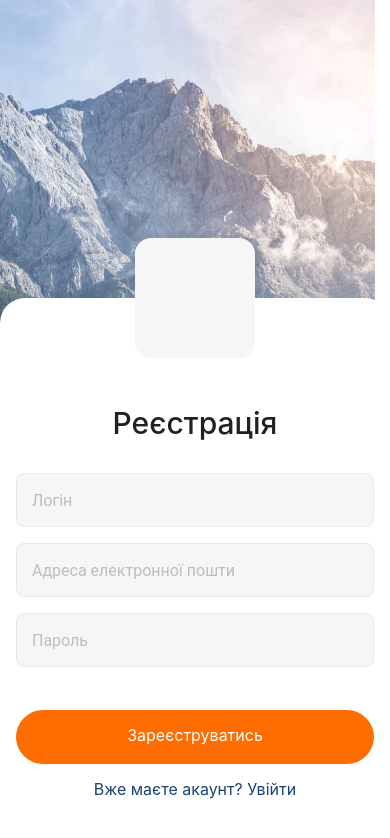
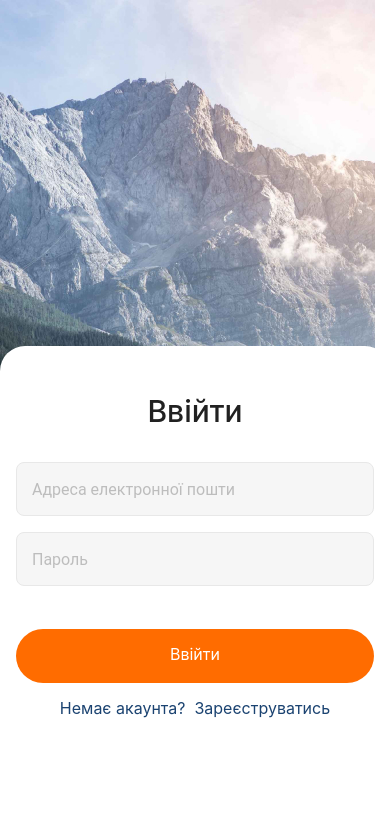
Before and after one commit to VolodymyrShostak/reactNative, a React Native app: screen / in a window 390 px wide. Shown: the top 838 px of the page. Built offline with nearby package versions, Linux system fonts and the light colour scheme.

Commit message:
create loginScreen and refactoring code

```diff
--- a/App.js
+++ b/App.js
@@ -1,13 +1,7 @@
 import React from "react";
-import {
-  StyleSheet,
-  Text,
-  View,
-  ImageBackground,
-  TextInput,
-  TouchableOpacity,
-  Pressable,
-} from "react-native";
+import { StyleSheet, View, ImageBackground } from "react-native";
+import RegistrationScreen from "./Screens/RegistrationScreen";
+import LoginScreen from "./Screens/LoginScreen";
 
 export default function App() {
   return (
@@ -16,29 +10,8 @@ export default function App() {
         style={styles.image}
         source={require("./assets/background.jpg")}
       >
-        <View style={styles.imageWrap}>
-          <View style={styles.imageSpace}></View>
-        </View>
-        <View style={styles.form}>
-          <Text style={styles.title}>Реєстрація</Text>
-          <TextInput style={styles.input} placeholder="Логін" />
-          <TextInput
-            style={styles.input}
-            placeholder="Адреса електронної пошти"
-          />
-          <View>
-            <TextInput style={styles.input} placeholder="Пароль" />
-            {/* <Text style={styles.text}>Показати пароль</Text> */}
-          </View>
-
-          <TouchableOpacity style={styles.button}>
-            <Text style={styles.btnTitle}>Зареєструватись</Text>
-          </TouchableOpacity>
-          <View style={styles.wrapperCustom}>
-            <Text style={styles.text}>Вже маєте акаунт?</Text>
-            <Text style={styles.text}> Увійти</Text>
-          </View>
-        </View>
+        {/* {<RegistrationScreen />} */}
+        <LoginScreen />
       </ImageBackground>
     </View>
   );
@@ -55,77 +28,4 @@ const styles = StyleSheet.create({
     resizeMode: "cover",
     justifyContent: "flex-end",
   },
-
-  input: {
-    height: 54,
-    marginBottom: 16,
-    borderWidth: 1,
-    borderColor: "#E8E8E8",
-    borderRadius: 8,
-    backgroundColor: "#F6F6F6",
-    padding: 15,
-    fontFamily: "Roboto",
-    fontSize: 16,
-    lineHeight: 19,
-    color: "#BDBDBD",
-  },
-  form: {
-    backgroundColor: "#fff",
-    borderTopLeftRadius: 25,
-    borderTopRightRadius: 25,
-    padding: 16,
-  },
-  title: {
-    textAlign: "center",
-    fontWeight: 500,
-    fontSize: 30,
-    lineHeight: 35,
-    color: "#212121",
-    marginTop: 92,
-    marginBottom: 32,
-  },
-  button: {
-    backgroundColor: "#FF6C00",
-    borderRadius: 100,
-    height: 54,
-    marginBottom: 16,
-    marginTop: 27,
-  },
-  btnTitle: {
-    textAlign: "center",
-    fontWeight: 400,
-    fontSize: 16,
-    lineHeight: 19,
-    color: "#FFFFFF",
-    padding: 16,
-  },
-  wrapperCustom: {
-    flexDirection: "row",
-    alignItems: "center",
-    justifyContent: "center",
-    height: 19,
-    marginBottom: 29,
-  },
-  text: {
-    textAlign: "center",
-    fontWeight: 400,
-    fontSize: 16,
-    lineHeight: 19,
-    color: "#1B4371",
-  },
-  imageWrap: {
-    alignItems: "center",
-    zIndex: 2,
-  },
-  imageSpace: {
-    width: 120,
-    height: 120,
-    backgroundColor: "#F6F6F6",
-    borderRadius: 16,
-    transform: [{ translateY: "50%" }],
-
-
-
-
-  }
 });
--- a/Screens/LoginScreen.js
+++ b/Screens/LoginScreen.js
@@ -0,0 +1,116 @@
+import React from "react";
+import {
+  StyleSheet,
+  Text,
+  View,
+  TextInput,
+  TouchableOpacity,
+  Image,
+} from "react-native";
+
+export default function LoginScreen() {
+  return (
+    <View>
+
+      <View style={styles.form}>
+        <Text style={styles.title}>Ввійти</Text>
+
+        <TextInput
+          style={styles.input}
+          placeholder="Адреса електронної пошти"
+        />
+        <View>
+          <TextInput
+            style={styles.input}
+            placeholder="Пароль"
+            secureTextEntry={true}
+          />
+          {/* <Text style={styles.option}>Показати</Text> */}
+        </View>
+
+        <TouchableOpacity style={styles.button}>
+          <Text style={styles.btnTitle}>Ввійти</Text>
+        </TouchableOpacity>
+        <View style={styles.wrapperCustom}>
+          <Text style={styles.text}>Немає акаунта?</Text>
+          <Text style={styles.text}>  Зареєструватись</Text>
+        </View>
+      </View>
+    </View>
+  );
+}
+const styles = StyleSheet.create({
+  input: {
+    height: 54,
+    marginBottom: 16,
+    borderWidth: 1,
+    borderColor: "#E8E8E8",
+    borderRadius: 8,
+    backgroundColor: "#F6F6F6",
+    padding: 15,
+    fontFamily: "Roboto",
+    fontSize: 16,
+    lineHeight: 19,
+    color: "#BDBDBD",
+    // zIndex: 1,
+  },
+  form: {
+    backgroundColor: "#fff",
+    borderTopLeftRadius: 25,
+    borderTopRightRadius: 25,
+    padding: 16,
+  },
+  title: {
+    textAlign: "center",
+    fontWeight: 500,
+    fontSize: 30,
+    lineHeight: 35,
+    color: "#212121",
+    marginTop: 32,
+    marginBottom: 33,
+  },
+  button: {
+    backgroundColor: "#FF6C00",
+    borderRadius: 100,
+    height: 54,
+    marginBottom: 16,
+    marginTop: 27,
+  },
+  btnTitle: {
+    textAlign: "center",
+    fontWeight: 400,
+    fontSize: 16,
+    lineHeight: 19,
+    color: "#FFFFFF",
+    padding: 16,
+  },
+  wrapperCustom: {
+    flexDirection: "row",
+    justifyContent: "center",
+    marginBottom: 110,
+  },
+  text: {
+    textAlign: "center",
+    fontWeight: 400,
+    fontSize: 16,
+    lineHeight: 19,
+    color: "#1B4371",
+  },
+
+  icon: {
+    width: 25,
+    height: 25,
+    position: "absolute",
+    bottom: 14,
+    right: -12,
+  },
+  option: {
+    textAlign: "right",
+    fontWeight: 400,
+    fontSize: 16,
+    lineHeight: 19,
+    color: "#1B4371",
+    transform: [{ translateY: -55 }],
+    marginRight: 16,
+  },
+});
--- a/Screens/RegistrationScreen.js
+++ b/Screens/RegistrationScreen.js
@@ -1,33 +1,133 @@
 import React from "react";
-import { View, Text, StyleSheet, TextInput, Button } from "react-native";
-import { Formik } from "formik";
+import {
+  StyleSheet,
+  Text,
+  View,
+  TextInput,
+  TouchableOpacity,
+  Image,
+} from "react-native";
 
 export default function RegistrationScreen() {
   return (
-        <View style={styles.container}>
+    <View>
+      <View style={styles.imageWrap}>
+        <View style={styles.imageSpace}>
+          <Image
+            style={styles.icon}
+            source={require("../assets/iconAddPhoto.png")}
+          />
+        </View>
+      </View>
+      <View style={styles.form}>
         <Text style={styles.title}>Реєстрація</Text>
-        <Formik
-            initialValues={{ email: "", password: "" }}
-            onSubmit={(values) => console.log(values)}
-        >
-            {(props) => (
+        <TextInput style={styles.input} placeholder="Логін" />
+        <TextInput
+          style={styles.input}
+          placeholder="Адреса електронної пошти"
+        />
         <View>
           <TextInput
             style={styles.input}
-                placeholder="Email"
-                onChangeText={props.handleChange("email")}
-                value={props.values.email}
+            placeholder="Пароль"
+            secureTextEntry={true}
           />
-                <TextInput
-                style={styles.input}
-                placeholder="Password"
-                onChangeText={props.handleChange("password")}
-                value={props.values.password}
-                />
-                <Button title="Submit" color="maroon" onPress={props.handleSubmit} />
+          {/* <Text style={styles.option}>Показати</Text> */}
         </View>
-            )}
-        </Formik>
+
+        <TouchableOpacity style={styles.button}>
+          <Text style={styles.btnTitle}>Зареєструватись</Text>
+        </TouchableOpacity>
+        <View style={styles.wrapperCustom}>
+          <Text style={styles.text}>Вже маєте акаунт?</Text>
+          <Text style={styles.text}> Увійти</Text>
+        </View>
+      </View>
     </View>
   );
 }
+const styles = StyleSheet.create({
+  input: {
+    height: 54,
+    marginBottom: 16,
+    borderWidth: 1,
+    borderColor: "#E8E8E8",
+    borderRadius: 8,
+    backgroundColor: "#F6F6F6",
+    padding: 15,
+    fontFamily: "Roboto",
+    fontSize: 16,
+    lineHeight: 19,
+    color: "#BDBDBD",
+    // zIndex: 1,
+  },
+  form: {
+    backgroundColor: "#fff",
+    borderTopLeftRadius: 25,
+    borderTopRightRadius: 25,
+    padding: 16,
+  },
+  title: {
+    textAlign: "center",
+    fontWeight: 500,
+    fontSize: 30,
+    lineHeight: 35,
+    color: "#212121",
+    marginTop: 92,
+    marginBottom: 32,
+  },
+  button: {
+    backgroundColor: "#FF6C00",
+    borderRadius: 100,
+    height: 54,
+    marginBottom: 16,
+    marginTop: 27,
+  },
+  btnTitle: {
+    textAlign: "center",
+    fontWeight: 400,
+    fontSize: 16,
+    lineHeight: 19,
+    color: "#FFFFFF",
+    padding: 16,
+  },
+  wrapperCustom: {
+    flexDirection: "row",
+    justifyContent: "center",
+    marginBottom: 29,
+  },
+  text: {
+    textAlign: "center",
+    fontWeight: 400,
+    fontSize: 16,
+    lineHeight: 19,
+    color: "#1B4371",
+  },
+  imageWrap: {
+    alignItems: "center",
+    zIndex: 2,
+  },
+  imageSpace: {
+    width: 120,
+    height: 120,
+    backgroundColor: "#F6F6F6",
+    borderRadius: 16,
+    transform: [{ translateY: 60 }],
+  },
+  icon: {
+    width: 25,
+    height: 25,
+    position: "absolute",
+    bottom: 14,
+    right: -12,
+  },
+  option: {
+    textAlign: "right",
+    fontWeight: 400,
+    fontSize: 16,
+    lineHeight: 19,
+    color: "#1B4371",
+    transform: [{ translateY: -55 }],
+    marginRight: 16,
+  },
+});
```
Lines whose indentation alone changed are shown as unchanged.
